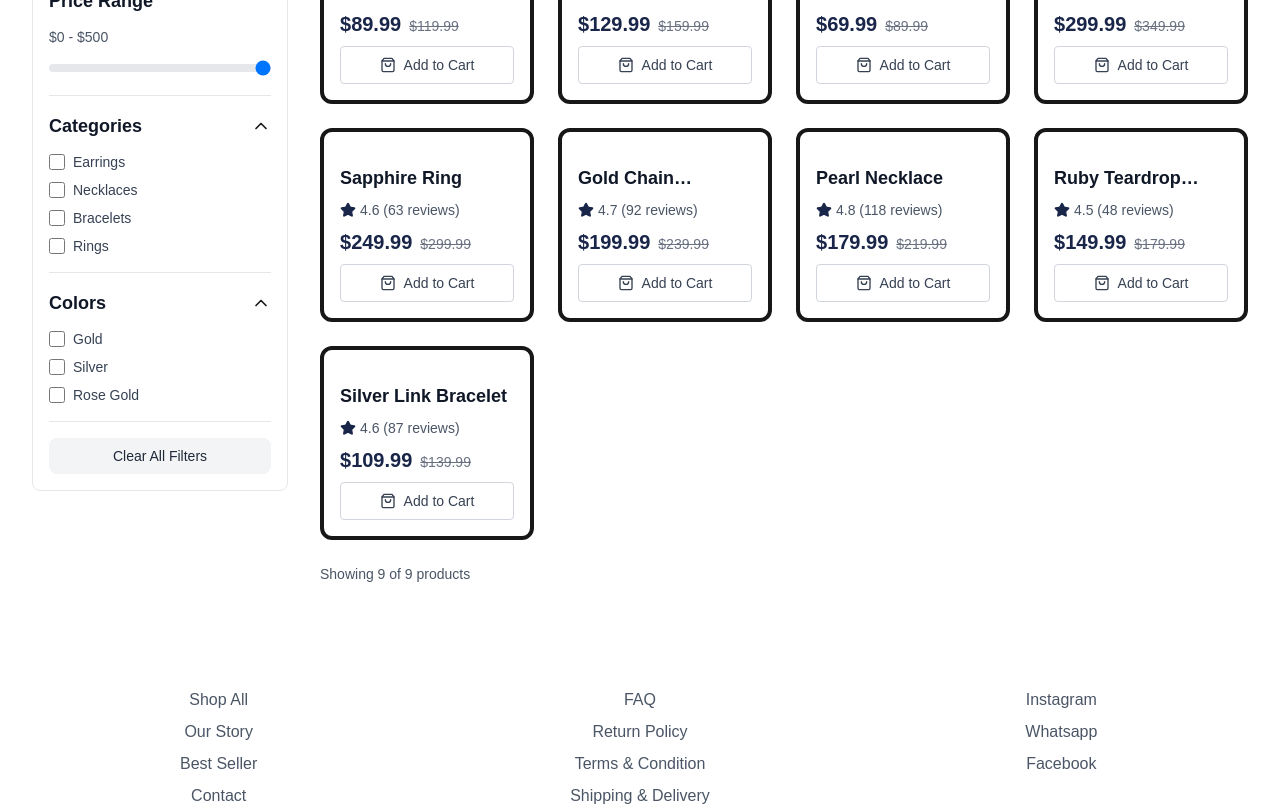
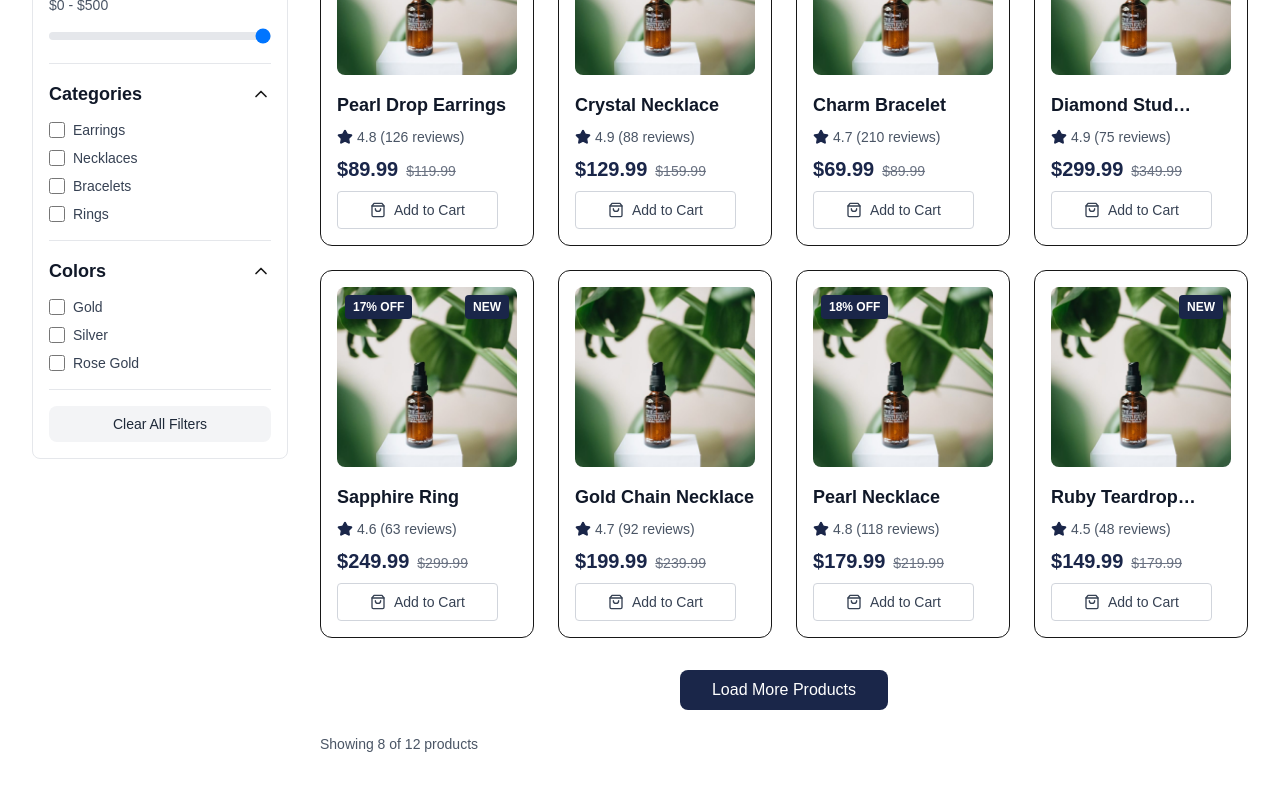
Before and after one commit to Ajnastk/EasyCom-Ecommerce, a Next.js app: page /products in a window 1280 px wide. Shown: the part 440-1246 px from the top of the page. Built offline with nearby package versions, Linux system fonts and the light colour scheme; grey boxes are pictures that could not be loaded.

Commit message:
all product ui improvement

```diff
--- a/app/components/AllProducts.js
+++ b/app/components/AllProducts.js
@@ -5,13 +5,14 @@ import { ShoppingBag, Star, Search, Filter, ChevronDown } from "lucide-react";
 
 const ProductCard = ({ product }) => {
   return (
-    <div className="bg-white border-4 rounded-xl p-3 sm:p-4 hover:shadow-lg transition-shadow duration-300">
-      <div className="relative overflow-hidden rounded-lg bg-gray-50 mb-3 sm:mb-4">
+    <div className="bg-white rounded-xl p-3 sm:p-4 border-1 hover:shadow-lg transition-shadow duration-300">
+      <div className="relative overflow-hidden rounded-lg bg-gray-50 mb-3 sm:mb-4 aspect-square">
         <Image
           src={product.image || `https://via.placeholder.com/300x300?text=${product.name}`}
           alt={product.name}
-          className="w-full aspect-square object-cover transition-transform duration-300 hover:scale-105"
-          fill
+          width={300}
+          height={300}
+          className="w-full h-full object-cover transition-transform duration-300 hover:scale-105"
         />
         {product.discount > 0 && (
           <span className="absolute top-2 left-2 bg-[#1a2649] text-white text-[10px] sm:text-xs font-semibold px-2 py-1 rounded">
@@ -46,7 +47,7 @@ const ProductCard = ({ product }) => {
           )}
         </div>
 
-        <button className="w-full px-6 items-center justify-center sm:px-8 py-1.5 sm:py-2 border border-gray-300 rounded text-xs sm:text-sm text-gray-700 hover:bg-gray-50 transition-colors cursor-pointer flex duration-300">
+        <button className="px-6 items-center justify-center sm:px-8 py-1.5 sm:py-2 border border-gray-300 rounded text-xs sm:text-sm text-gray-700 hover:bg-gray-50 transition-colors cursor-pointer flex duration-300">
           <ShoppingBag className="w-3.5 h-3.5 sm:w-4 sm:h-4 mr-1.5 sm:mr-2" />
           Add to Cart
         </button>
@@ -105,6 +106,7 @@ const FilterSection = ({ title, options, selectedOptions, onChange }) => {
 const AllProducts = () => {
   // Sample products data - in a real app, you'd fetch this from an API
   const allProducts = [
+    // ... your existing products ...
     {
       name: "Pearl Drop Earrings",
       price: 89.99,
@@ -113,7 +115,7 @@ const AllProducts = () => {
       reviewCount: 126,
       isNew: true,
       discount: 25,
-      image: "/images/pearl-earrings.jpg",
+      image: "/image/product.jpeg",
       category: "earrings",
       colors: ["gold", "silver", "rose-gold"]
     },
@@ -125,7 +127,7 @@ const AllProducts = () => {
       reviewCount: 88,
       isNew: true,
       discount: 20,
-      image: "/images/crystal-necklace.jpg",
+      image: "/image/product.jpeg",
       category: "necklaces",
       colors: ["silver", "gold"]
     },
@@ -137,7 +139,7 @@ const AllProducts = () => {
       reviewCount: 210,
       isNew: false,
       discount: 22,
-      image: "/images/charm-bracelet.jpg",
+      image: "/image/product.jpeg",
       category: "bracelets",
       colors: ["gold", "rose-gold"]
     },
@@ -149,7 +151,7 @@ const AllProducts = () => {
       reviewCount: 75,
       isNew: false,
       discount: 15,
-      image: "/images/diamond-earrings.jpg",
+      image: "/image/product.jpeg",
       category: "earrings",
       colors: ["silver"]
     },
@@ -161,7 +163,7 @@ const AllProducts = () => {
       reviewCount: 63,
       isNew: true,
       discount: 17,
-      image: "/images/sapphire-ring.jpg",
+      image: "/image/product.jpeg",
       category: "rings",
       colors: ["silver", "gold"]
     },
@@ -173,7 +175,7 @@ const AllProducts = () => {
       reviewCount: 92,
       isNew: false,
       discount: 0,
-      image: "/images/gold-chain.jpg",
+      image: "/image/product.jpeg",
       category: "necklaces",
       colors: ["gold"]
     },
@@ -185,7 +187,7 @@ const AllProducts = () => {
       reviewCount: 118,
       isNew: false,
       discount: 18,
-      image: "/images/pearl-necklace.jpg",
+      image: "/image/product.jpeg",
       category: "necklaces",
       colors: ["silver", "gold"]
     },
@@ -197,7 +199,7 @@ const AllProducts = () => {
       reviewCount: 48,
       isNew: true,
       discount: 0,
-      image: "/images/ruby-earrings.jpg",
+      image: "/image/product.jpeg",
       category: "earrings",
       colors: ["gold"]
     },
@@ -209,9 +211,46 @@ const AllProducts = () => {
       reviewCount: 87,
       isNew: false,
       discount: 22,
-      image: "/images/silver-bracelet.jpg",
+      image: "/image/product.jpeg",
       category: "bracelets",
       colors: ["silver"]
+    },
+    // Added extra products to demonstrate load more functionality
+    {
+      name: "Diamond Tennis Bracelet",
+      price: 399.99,
+      originalPrice: 499.99,
+      rating: 4.9,
+      reviewCount: 42,
+      isNew: true,
+      discount: 20,
+      image: "/image/product.jpeg",
+      category: "bracelets",
+      colors: ["silver", "gold"]
+    },
+    {
+      name: "Rose Gold Hoop Earrings",
+      price: 79.99,
+      originalPrice: 99.99,
+      rating: 4.7,
+      reviewCount: 103,
+      isNew: false,
+      discount: 20,
+      image: "/image/product.jpeg",
+      category: "earrings",
+      colors: ["rose-gold"]
+    },
+    {
+      name: "Emerald Pendant",
+      price: 229.99,
+      originalPrice: 279.99,
+      rating: 4.8,
+      reviewCount: 56,
+      isNew: true,
+      discount: 18,
+      image: "/image/product.jpeg",
+      category: "necklaces",
+      colors: ["gold", "silver"]
     }
   ];
 
@@ -221,8 +260,15 @@ const AllProducts = () => {
   const [selectedColors, setSelectedColors] = useState([]);
   const [priceRange, setPriceRange] = useState({ min: 0, max: 500 });
   const [sortBy, setSortBy] = useState("featured");
-  const [filteredProducts, setFilteredProducts] = useState(allProducts);
+  const [filteredProducts, setFilteredProducts] = useState([]);
   const [isFilterOpen, setIsFilterOpen] = useState(false);
+
+  // State for pagination
+  const [visibleProducts, setVisibleProducts] = useState([]);
+  const [currentPage, setCurrentPage] = useState(1);
+  const productsPerPage = 8;
+  const [hasMore, setHasMore] = useState(true);
+  const [isLoading, setIsLoading] = useState(false);
 
   // Effect to filter and sort products
   useEffect(() => {
@@ -278,7 +324,25 @@ const AllProducts = () => {
     }
 
     setFilteredProducts(result);
+    setCurrentPage(1); // Reset to first page when filters change
   }, [searchQuery, selectedCategories, selectedColors, priceRange, sortBy]);
+
+  // Effect to handle pagination
+  useEffect(() => {
+    const endIndex = currentPage * productsPerPage;
+    setVisibleProducts(filteredProducts.slice(0, endIndex));
+    setHasMore(endIndex < filteredProducts.length);
+  }, [filteredProducts, currentPage]);
+
+  const loadMoreProducts = () => {
+    setIsLoading(true);
+
+    // Simulate network delay for loading more products
+    setTimeout(() => {
+      setCurrentPage(prev => prev + 1);
+      setIsLoading(false);
+    }, 500);
+  };
 
   const categoryOptions = [
     { label: "Earrings", value: "earrings" },
@@ -294,15 +358,12 @@ const AllProducts = () => {
   ];
 
   return (
-    <section className="bg-white py-8 sm:py-12 lg:py-16 mt-24">
+    <section className="bg-white py-8 sm:py-12 lg:py-16 ">
       <div className="max-w-[90rem] mx-auto px-4 sm:px-6 lg:px-8">
         {/* Header Section */}
-        <div className="text-center mb-8 sm:mb-12">
-          <h1 className="text-2xl sm:text-3xl md:text-4xl font-bold text-[#1a2649]">
-            All Products
-          </h1>
-          <p className="mt-2 text-base sm:text-lg text-gray-600 max-w-2xl mx-auto">
-            Explore our complete collection of exquisite jewelry pieces
+        <div className="text-center mt-28 mb-8 sm:mb-12">
+          <p className="text-base sm:text-lg text-gray-600 max-w-2xl mx-auto">
+            Explore our complete collection of Products.
           </p>
         </div>
 
@@ -427,16 +488,29 @@ const AllProducts = () => {
             ) : (
               <>
                 <div className="grid grid-cols-1 sm:grid-cols-2 lg:grid-cols-3 xl:grid-cols-4 gap-4 md:gap-6">
-                  {filteredProducts.map((product, idx) => (
+                  {visibleProducts.map((product, idx) => (
                     <div key={idx}>
                       <ProductCard product={product} />
                     </div>
                   ))}
                 </div>
 
+                {/* Load More Button */}
+                {hasMore && (
+                  <div className="mt-8 text-center">
+                    <button
+                      onClick={loadMoreProducts}
+                      disabled={isLoading}
+                      className="px-8 py-2 bg-[#1a2649] text-white rounded-lg hover:bg-opacity-90 transition-colors disabled:bg-opacity-70 disabled:cursor-not-allowed"
+                    >
+                      {isLoading ? 'Loading...' : 'Load More Products'}
+                    </button>
+                  </div>
+                )}
+
                 {/* Products count */}
                 <div className="mt-6 text-sm text-gray-600">
-                  Showing {filteredProducts.length} of {allProducts.length} products
+                  Showing {visibleProducts.length} of {filteredProducts.length} products
                 </div>
               </>
             )}
```
